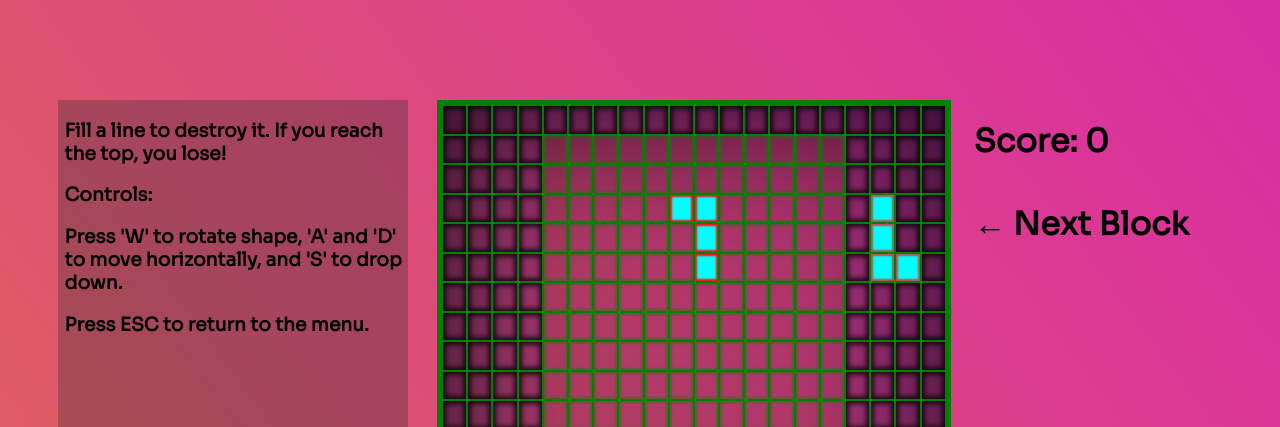
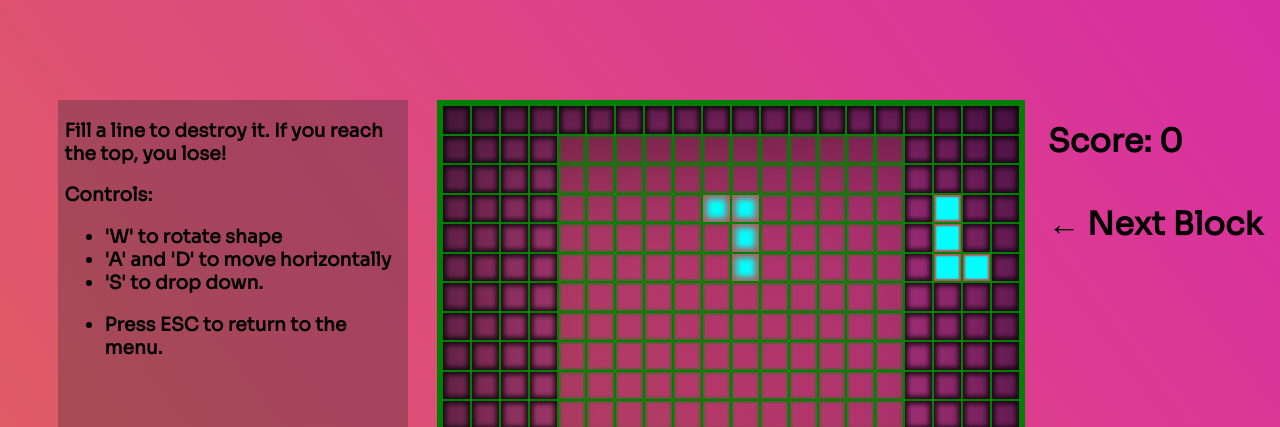
Before and after one commit to adwam12/project-1, a plain HTML site: page index.html in a window 1280 px wide. Both pictures are taken after a click on the button "Normal game". Shown: the top 427 px of the page. Drawn offline with Linux system fonts and the light colour scheme; a web font is replaced by a local one.

Commit message:
final version

```diff
--- a/Minesweeper/app.js
+++ b/Minesweeper/app.js
@@ -3,6 +3,7 @@ const freeSpots = document.querySelector('h2')
 let performanceTest = 0
 const sizeButton = Array.from(document.querySelectorAll('.resize'))
 const main = document.querySelector('main')
+const title = document.querySelector('span h1')
 
 const cellTest = Array.from(document.querySelectorAll('.cell'))
 const menu = document.querySelector('span')
@@ -228,6 +229,7 @@ function start(width) {
             cell.innerHTML = 'X'
             cell.classList.add('mine')
             gridt.textContent = ''
+            title.innerHTML = "You Lost!"
             restart()
           } else {
             victoryCounter += 1
@@ -597,6 +599,7 @@ function checkWin() {
     gridt.textContent = ''
     localStorage.setItem("lastscore", clock.innerHTML)
     score.innerHTML = clock.innerHTML
+    title.innerHTML = "You Won!"
     restart()
   }
 
--- a/Minesweeper/style.css
+++ b/Minesweeper/style.css
@@ -23,6 +23,7 @@ main{
 }
 a{
   text-align: center;
+  font-size: 20px;
   margin-top: 6%;
   color:black;
 }
--- a/index.html
+++ b/index.html
@@ -28,7 +28,7 @@
     <div class="sidebar">
     <h3><p>
       Fill a line to destroy it. If you reach the top, you lose!
-    </p><p>Controls:</p>Press 'W' to rotate shape, 'A' and 'D' to move horizontally, and 'S' to drop down.<p></p> Press ESC to return to the menu. </h3>
+    </p> <p> <p>Controls:</p></p><ul> <li>'W' to rotate shape</li> <li>'A' and 'D' to move horizontally</li> <li>'S' to drop down.</li><p></p> <li>Press ESC to return to the menu.</li> </h3></ul>
     <iframe src="https://open.spotify.com/embed/playlist/2mLqqFIQFar4iSBdIsV7xZ" width="350" height="250" frameborder="0" allowtransparency="true" allow="encrypted-media"></iframe>
   </div>
     <div class="grid">
--- a/style.css
+++ b/style.css
@@ -71,10 +71,15 @@ menu span{
   display: flex;
 
   height: 25px;
-  width:25%;
+  width:15%;
   margin-left: 2%;
   flex-direction: column;
+  flex-wrap: nowrap;
 
+}
+.sideText h1{
+  display: flex;
+  white-space: nowrap;
 }
 h2{
 
@@ -123,6 +128,7 @@ button{
   height: 50px;
   width: 200px;
   padding:3.5%;
+  padding-top: 5%;
   text-align: center;
   align-items: center;
 
@@ -147,7 +153,7 @@ a{
 
 .active{
   background-color: aqua;
-  box-shadow: inset 0px 0px 2px 2px rgb(253, 16, 16);
+  box-shadow: inset 0px 0px 6px 4px rgba(253, 16, 16, 0.685);
   color: black
 }
 
```
